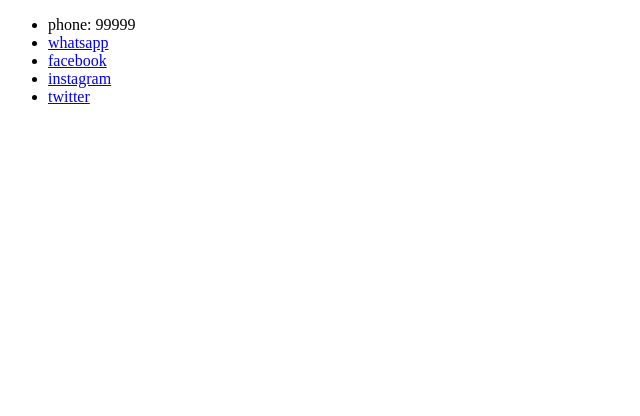
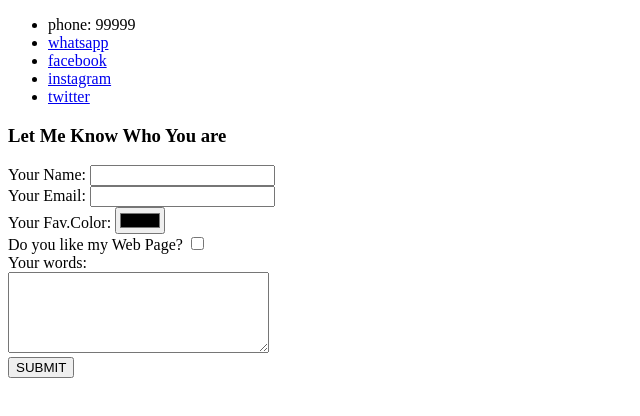
Before and after one commit to Vigneshkumar1724/cv, a plain HTML site: page contact.html in a window 1280 px wide. Shown: the whole page, without its empty margins (0-640 px from the left). Drawn offline with Linux system fonts and the light colour scheme.

Commit message:
Update contact.html

```diff
--- a/contact.html
+++ b/contact.html
@@ -12,6 +12,20 @@
       <li><a href="www.instagram.com">instagram</a></li>
       <li><a href="www.twitter.com">twitter</a></li>
     </ul>
+    <h3> Let Me Know Who You are</h3>
+      <form class="" action="mailto:vigneshkabil2002@outlook.com" method="post">
+        <label>Your Name:</label>
+        <input type="text" name="YourName" value=""><br>
+        <label>Your Email:</label>
+        <input type="email" name="YourEmail" value=""><br>
+        <label>Your Fav.Color:</label>
+        <input type="color" name="YourColor" value=""><br>
+        <label>Do you like my Web Page?</label>
+        <input type="checkbox" name="" value=""><br>
+        <label>Your words:</label><br>
+        <textarea name="YourWords" rows="5" cols="30"></textarea><br>
+        <Input type="submit" name="" value="SUBMIT">
 
+      </form>
   </body>
 </html>
```
